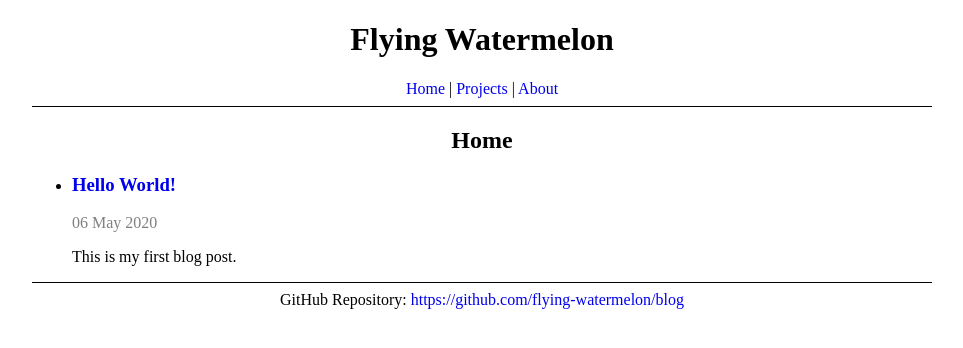
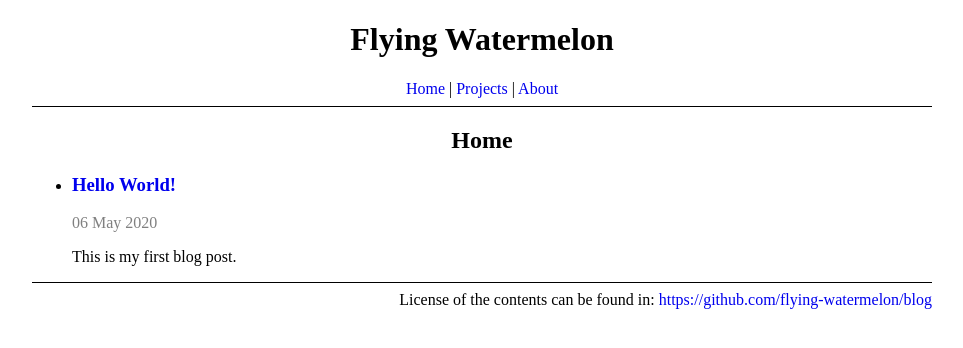
Before and after one commit to flying-watermelon/blog, a Jekyll site: the page built from index.html, in a window 1280 px wide. Shown: the top 348 px of the page, without its empty margins (158-1121 px from the left). Built offline with Jekyll 4.4.1, drawn with Linux system fonts in a browser that asks for light colours.

Commit message:
Changed the wording in the footer, put it to the right.

```diff
--- a/_layouts/default.html
+++ b/_layouts/default.html
@@ -19,7 +19,7 @@
         {{ content }}
         <hr />
         <footer>
-            GitHub Repository:
+            License of the contents can be found in:
             <a href="https://github.com/flying-watermelon/blog">
                 https://github.com/flying-watermelon/blog
             </a>
--- a/assets/css/styles.sass
+++ b/assets/css/styles.sass
@@ -1,7 +1,10 @@
 ---
 ---
-h1, h2, nav, footer
+h1, h2, nav
     text-align: center
+
+footer
+    text-align: right
 
 hr
     height: 1px
```
